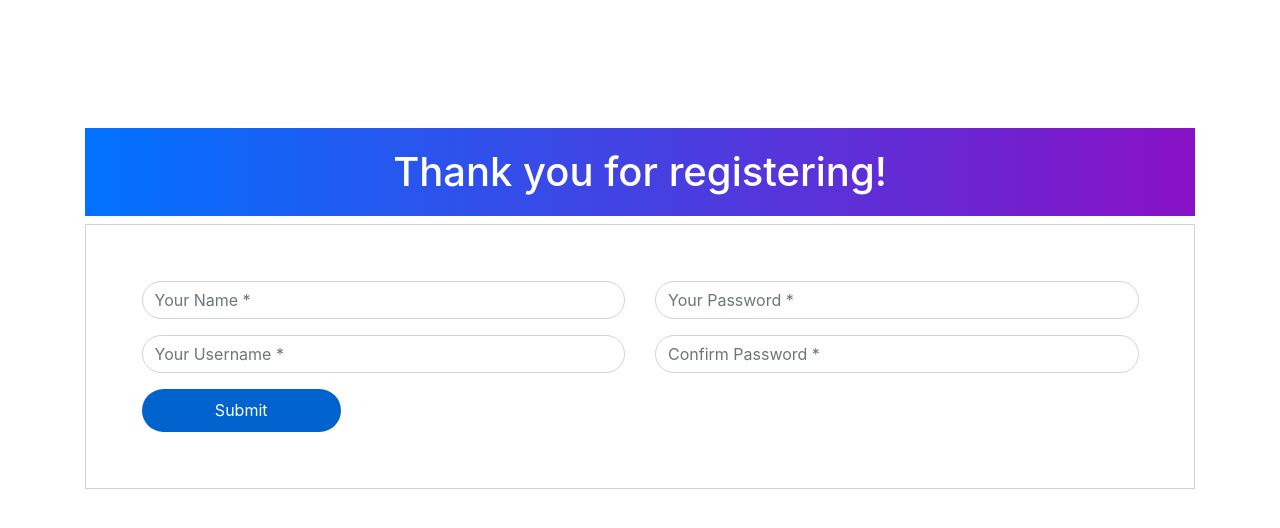
After one commit to mspassov/Book-Review-Platform, a Flask app: page /register in a window 1280 px wide. The commit adds this page. Shown: the top 528 px of the page. Run offline with Flask 2, Linux system fonts and the light colour scheme; some libraries are stand-ins or nearby versions.

Commit message:
registration html/css completed

```diff
--- a/application.py
+++ b/application.py
@@ -25,3 +25,7 @@ db = scoped_session(sessionmaker(bind=engine))
 @app.route("/")
 def index():
     return render_template("index.html", title = "Home")
+
+@app.route("/register")
+def register():
+	return render_template("register.html")
--- /dev/null
+++ b/static/styles_register.css
@@ -0,0 +1,38 @@
+.register-form{
+    margin-top: 10%;
+}
+
+.note
+{
+    text-align: center;
+    background: -webkit-linear-gradient(left, #0072ff, #8811c5);
+    color: #fff;
+    font-weight: bold;
+}
+
+.note h1{
+    padding-top: 20px;
+    padding-bottom: 20px;
+}
+
+.form-content
+{
+    padding: 5%;
+    border: 1px solid #ced4da;
+    margin-bottom: 2%;
+}
+
+.form-control{
+    border-radius:1.5rem;
+}
+
+.btnSubmit
+{
+    border:none;
+    border-radius:1.5rem;
+    padding: 1%;
+    width: 20%;
+    cursor: pointer;
+    background: #0062cc;
+    color: #fff;
+}
--- a/templates/index.html
+++ b/templates/index.html
@@ -8,7 +8,10 @@
 
 	<div class="book">
 		<div class="centered">
-			<button type="button" class="btn btn-primary btn-lg">Register</button>
+			<a href="{{ url_for('register') }}">
+				<button type="button" class="btn btn-primary btn-lg">Register</button>
+			</a>
+
 			<button type="button" class="btn btn-success btn-lg">Login</button>
 		</div>
 	</div>
--- /dev/null
+++ b/templates/register.html
@@ -0,0 +1,48 @@
+<!DOCTYPE html>
+<html>
+	<head>
+		<title>Register</title>
+		<meta charset="utf-8">
+    	<meta name="viewport" content="width=device-width, initial-scale=1, shrink-to-fit=no">
+    	<link rel="stylesheet" href="https://stackpath.bootstrapcdn.com/bootstrap/4.3.1/css/bootstrap.min.css" integrity="sha384-ggOyR0iXCbMQv3Xipma34MD+dH/1fQ784/j6cY/iJTQUOhcWr7x9JvoRxT2MZw1T" crossorigin="anonymous">
+		<link rel="stylesheet" type="text/css" href="{{ url_for('static', filename='styles_register.css') }}">
+	</head>
+
+	<body>
+		<div class="container register-form">
+            <div class="form">
+                <div class="note">
+                    <h1>Thank you for registering!</h1>
+                </div>
+
+                <div class="form-content">
+                    <div class="row">
+                        <div class="col-md-6">
+                            <div class="form-group">
+                                <input type="text" class="form-control" placeholder="Your Name *" value=""/>
+                            </div>
+                            <div class="form-group">
+                                <input type="text" class="form-control" placeholder="Your Username *" value=""/>
+                            </div>
+                        </div>
+                        <div class="col-md-6">
+                            <div class="form-group">
+                                <input type="text" class="form-control" placeholder="Your Password *" value=""/>
+                            </div>
+                            <div class="form-group">
+                                <input type="text" class="form-control" placeholder="Confirm Password *" value=""/>
+                            </div>
+                        </div>
+                    </div>
+                    <button type="button" class="btnSubmit">Submit</button>
+                </div>
+            </div>
+        </div>
+
+
+
+		<script src="https://code.jquery.com/jquery-3.3.1.slim.min.js" integrity="sha384-q8i/X+965DzO0rT7abK41JStQIAqVgRVzpbzo5smXKp4YfRvH+8abtTE1Pi6jizo" crossorigin="anonymous"></script>
+    	<script src="https://cdnjs.cloudflare.com/ajax/libs/popper.js/1.14.7/umd/popper.min.js" integrity="sha384-UO2eT0CpHqdSJQ6hJty5KVphtPhzWj9WO1clHTMGa3JDZwrnQq4sF86dIHNDz0W1" crossorigin="anonymous"></script>
+    	<script src="https://stackpath.bootstrapcdn.com/bootstrap/4.3.1/js/bootstrap.min.js" integrity="sha384-JjSmVgyd0p3pXB1rRibZUAYoIIy6OrQ6VrjIEaFf/nJGzIxFDsf4x0xIM+B07jRM" crossorigin="anonymous"></script>
+	</body>
+</html>
```
